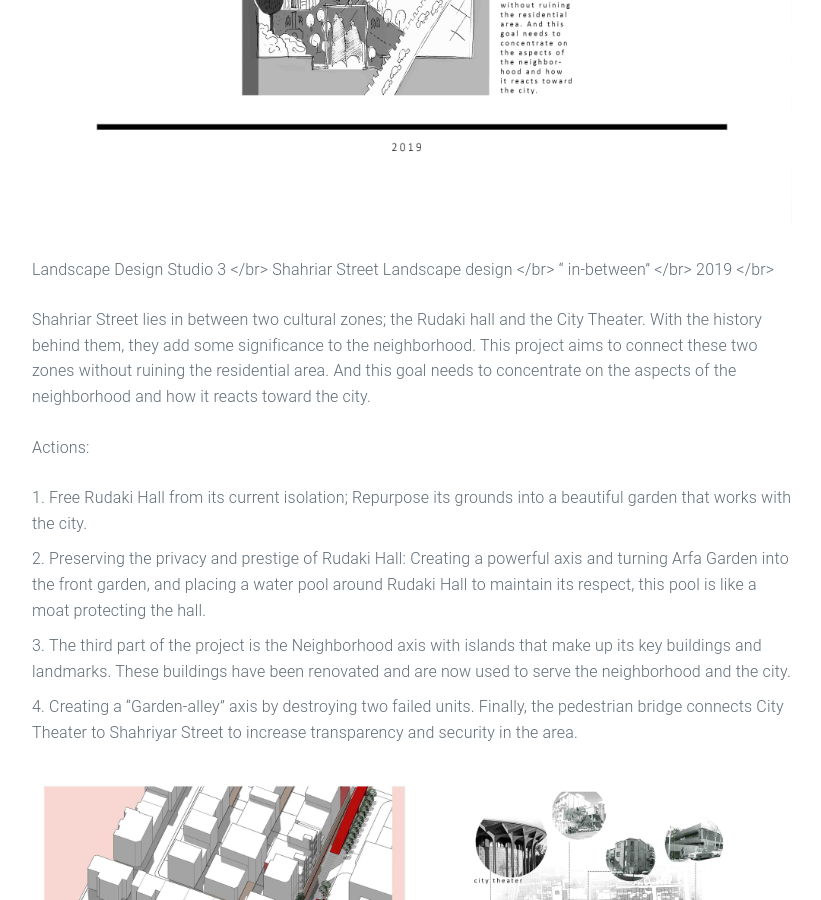
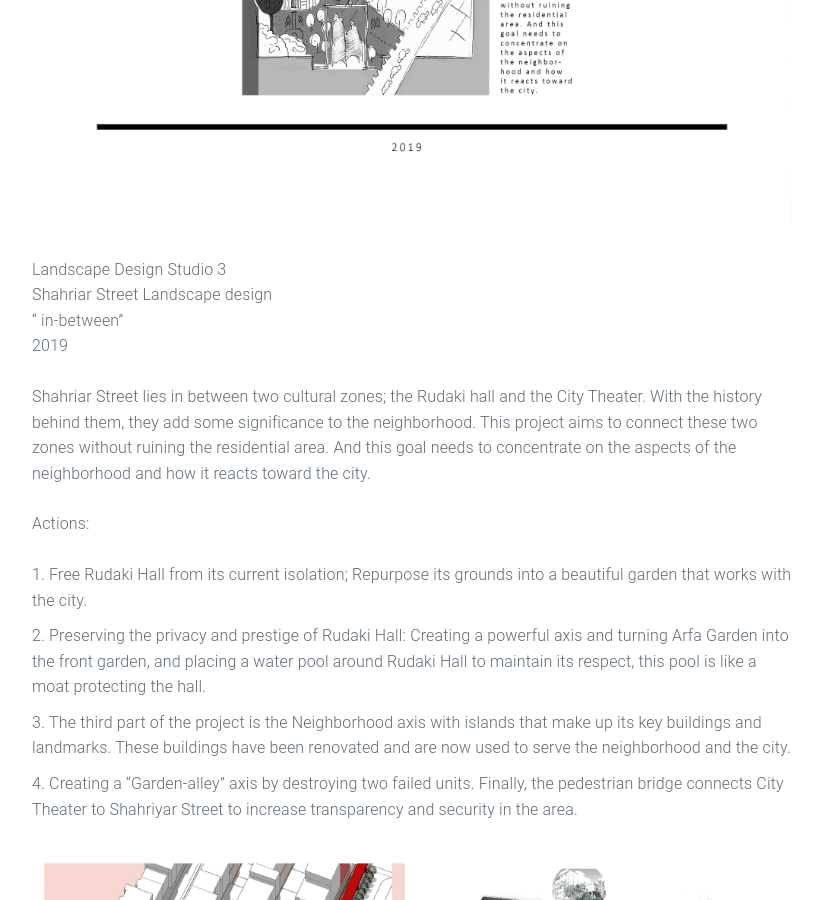
Before and after one commit to dellastudio/dellastudio.github.io, a Jekyll site: the page built from _posts/2018-10-08-in-between.markdown, in a window 1280 px wide and 900 px high, scrolled down 733 px. Shown: the whole window, without its empty margins (228-1049 px from the left). Built offline with Jekyll 4.4.1, drawn with Linux system fonts in a browser that asks for light colours.

```diff
--- a/_posts/2018-10-08-in-between.markdown
+++ b/_posts/2018-10-08-in-between.markdown
@@ -8,10 +8,10 @@ preview: assets/inbetween_first_page.jpg
 <img src='http://www.dellastudio.com/assets/inbetween01.jpg'/>
 
 
-Landscape Design Studio 3 </br>
-Shahriar Street Landscape design </br>
-" in-between"  </br>
-2019 </br>
+Landscape Design Studio 3 <br>
+Shahriar Street Landscape design <br>
+" in-between"  <br>
+2019 <br>
 
 Shahriar Street lies in between two cultural zones; the Rudaki hall and the City Theater. With the history behind them, they add some significance to the neighborhood. This project aims to connect these two zones without ruining the residential area. And this goal needs to concentrate on the aspects of the neighborhood and how it reacts toward the city.
 
```
